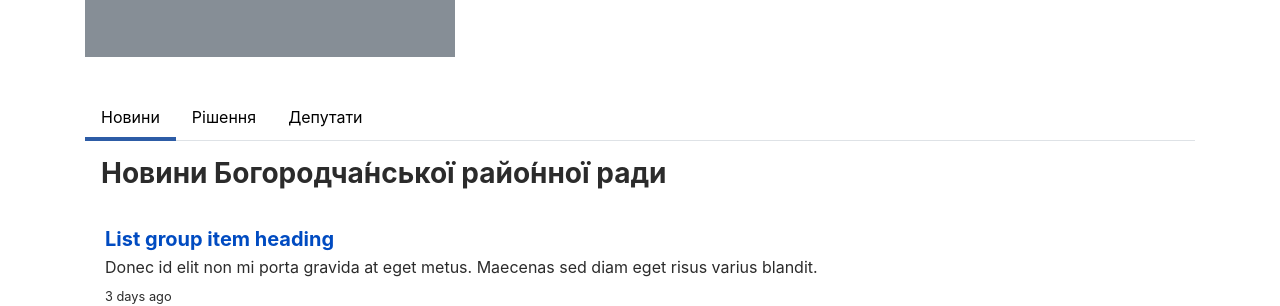
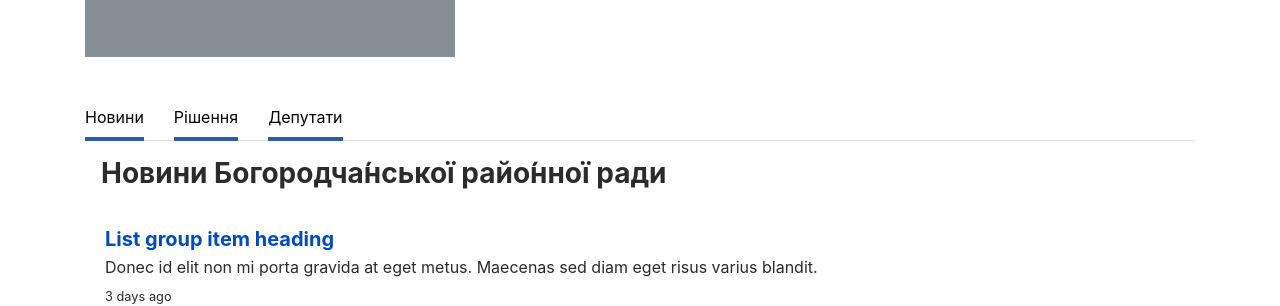
Before and after one commit to typo3uk/typo3uk.github.io, a Jekyll site: the page built from district/bohorodchany/index.html, in a window 1280 px wide. Shown: the part 705-1011 px from the top of the page. Built offline with Jekyll 4.4.1, drawn with Linux system fonts in a browser that asks for light colours.

Commit message:
Change #341

```diff
--- a/_sass/t3ppua/_nav-tabs.scss
+++ b/_sass/t3ppua/_nav-tabs.scss
@@ -1,13 +1,17 @@
 .nav-tabs .nav-item {
-    margin-bottom: none;
+  color: #000;
+  border: none;
+  padding-left: 0;
+  margin-bottom: none;
+  margin-right: 30px;
 }
-
 .nav-tabs .nav-link {
     color: #000000;
     border: none;
+    padding: .5rem 0;
     background: transparent;
+    border-bottom: 4px solid #2d5ca6;
 }
-
 .nav-tabs .nav-link.active, .nav-tabs .nav-link:hover, .nav-tabs .nav-item.show .nav-link {
     color: #000000;
     border: none;
```
